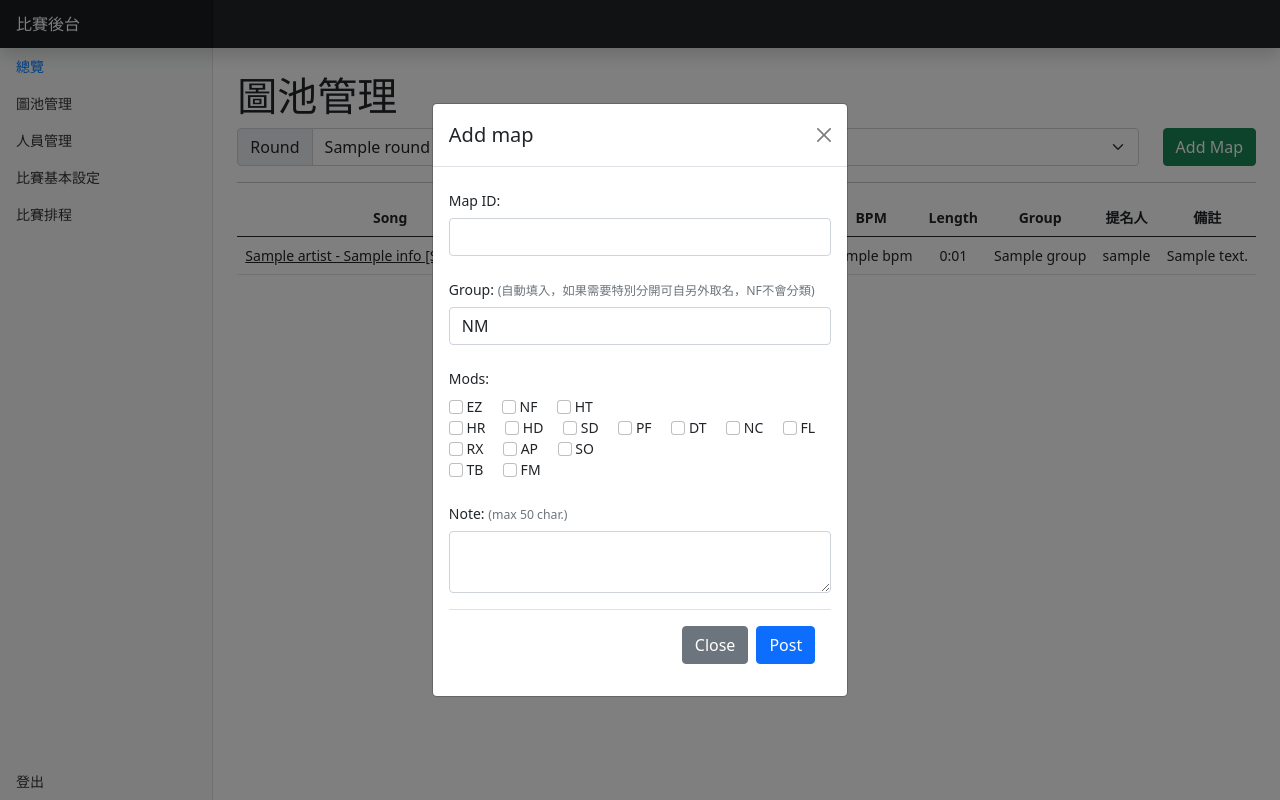
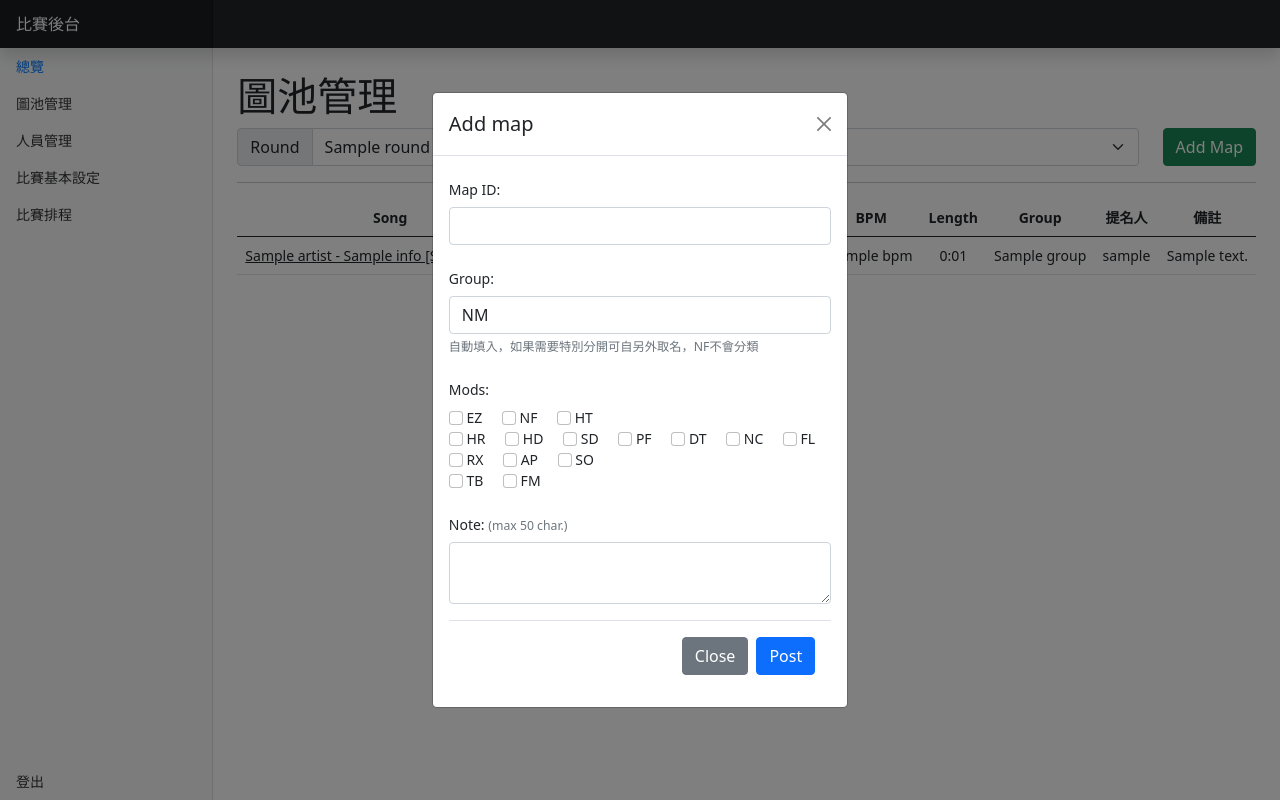
Before and after one commit to NotPeOpLe/tournament-web, a Flask app: template templates/manager/mappool.html in a window 1280 px wide, after a click on "Add Map". Run offline with Flask 2, Linux system fonts and the light colour scheme; the template is opened without the code that fills it: most values are stand-ins (such as "Sample title", 1, 10 or a date in 2020); data that the repository does not hold is empty; parts of the project's set-up code (start-up, migrations or seed data) failed here and were passed over.

Commit message:
說明標準化

```diff
--- a/templates/manager/mappool.html
+++ b/templates/manager/mappool.html
@@ -82,8 +82,9 @@
                                 <input type="text" name="id" class="form-control" id="add-map-id" autocomplete="off" pattern="[0-9]{0:10}" required>
                             </div>
                             <div class="mb-3">
-                                <label for="add-map-group" class="col-form-label">Group: <small class="text-muted">(自動填入，如果需要特別分開可自另外取名，NF不會分類)</small></label>
+                                <label for="add-map-group" class="col-form-label">Group:</label>
                                 <input type="text" name="group" class="form-control" id="add-map-group" value="NM" autocomplete="off" required>
+                                <div class="form-text">自動填入，如果需要特別分開可自另外取名，NF不會分類</div>
                             </div>
                             <div class="mb-3">
                                 <label for="add-map-mods" class="col-form-label">Mods: <span id="add-map-selected-mods"></span></label>
```
